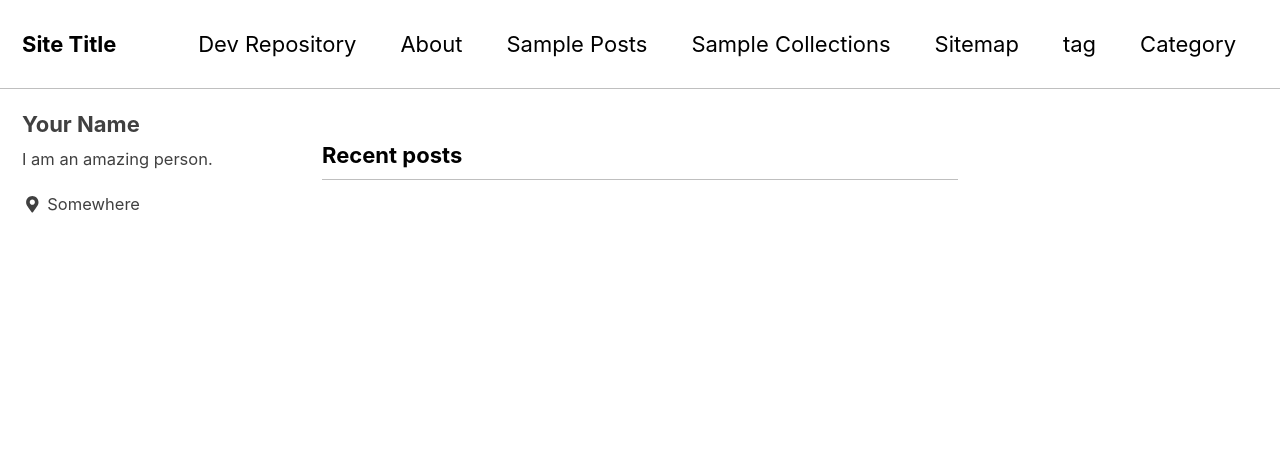
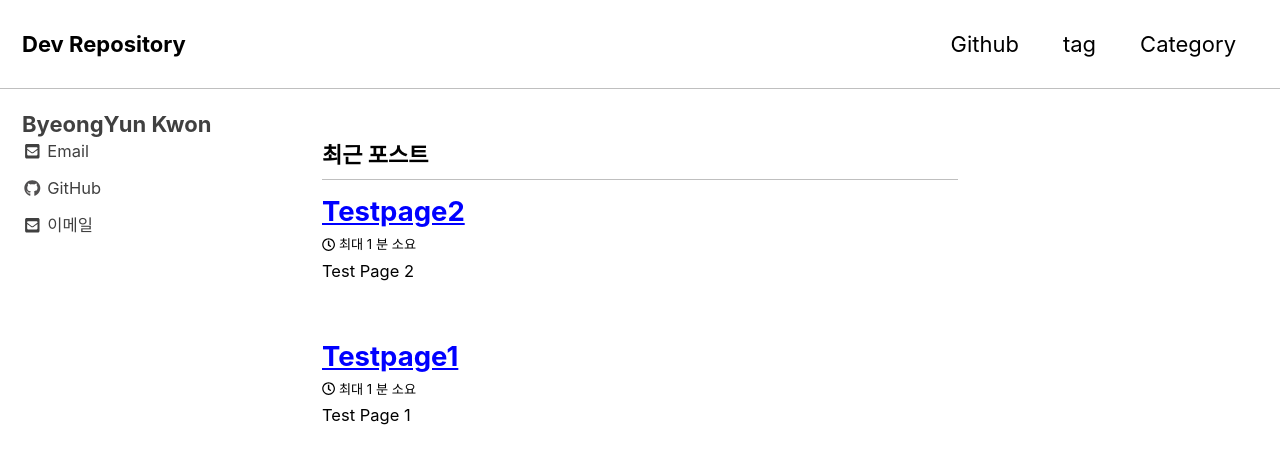
Before and after one commit to sksggg123/sksggg123.github.io, a Jekyll site: the page built from index.html, in a window 1280 px wide and 900 px high. Shown: the top 464 px of the window. Built offline with Jekyll 4.4.1, drawn with Linux system fonts in a browser that asks for light colours; cached includes are drawn as plain includes; nearby versions of some CDN libraries; the list of posts is cut into pages by our own code; some of the changed text lies outside the part shown.

Commit message:
apply minimal-mistakes theme to jekyll blog

```diff
--- a/_config.yml
+++ b/_config.yml
@@ -15,19 +15,19 @@
 minimal_mistakes_skin    :  "contrast" # "default",  "air", "aqua", "contrast", "dark", "dirt", "neon", "mint", "plum", "sunrise"
 
 # Site Settings
-locale                   : "en-US"
-title                    : "Site Title"
+locale                   : "ko"
+title                    : "Dev Repository"
 title_separator          : "-"
-name                     : "Your Name"
-description              : "An amazing website."
-url                      : # the base hostname & protocol for your site e.g. "https://mmistakes.github.io"
+name                     : "ByeongYun Kwon"
+description              : # "An amazing website." #주석 처리 함. 20181221
+url                      : "https://sksggg123.github.io" # the base hostname & protocol for your site e.g. "https://mmistakes.github.io"
 baseurl                  : # the subpath of your site, e.g. "/blog"
-repository               : # GitHub username/repo-name e.g. "mmistakes/minimal-mistakes"
-teaser                   : # path of fallback teaser image, e.g. "/assets/images/500x300.png"
+repository               : "sksggg123/sksggg123.github.io" # GitHub username/repo-name e.g. "mmistakes/minimal-mistakes"
+teaser                   : "/assets/images/github_profile.jpeg" # path of fallback teaser image, e.g. "/assets/images/500x300.png"
 # breadcrumbs            : false # true, false (default)
 words_per_minute         : 200
 comments:
-  provider               : # false (default), "disqus", "discourse", "facebook", "google-plus", "staticman", "staticman_v2", "utterances", "custom"
+  provider               : "utterances" # false (default), "disqus", "discourse", "facebook", "google-plus", "staticman", "staticman_v2", "utterances", "custom"
   disqus:
     shortname            : # https://help.disqus.com/customer/portal/articles/466208-what-s-a-shortname-
   discourse:
@@ -49,7 +49,7 @@ staticman:
   path                   : # "/_data/comments/{options.slug}" (default)
   requiredFields         : # ['name', 'email', 'message']
   transforms:
-    email                : # "md5"
+    email                : "sksggg123@gmail.com" # "md5"
   generatedFields:
     date:
       type               : # "date"
@@ -103,51 +103,51 @@ analytics:
 
 # Site Author
 author:
-  name             : "Your Name"
+  name             : "ByeongYun Kwon"
   avatar           : # path of avatar image, e.g. "/assets/images/bio-photo.jpg"
-  bio              : "I am an amazing person."
-  location         : "Somewhere"
-  email            :
+  bio              : # "I am an amazing person."
+  location         : # "Somewhere"
+  email            : "sksggg123@gmail.com"
   links:
     - label: "Email"
       icon: "fas fa-fw fa-envelope-square"
-      # url: mailto:your.name@email.com
-    - label: "Website"
-      icon: "fas fa-fw fa-link"
-      # url: "https://your-website.com"
-    - label: "Twitter"
-      icon: "fab fa-fw fa-twitter-square"
-      # url: "https://twitter.com/"
-    - label: "Facebook"
-      icon: "fab fa-fw fa-facebook-square"
-      # url: "https://facebook.com/"
+      url: mailto:sksggg123@gmail.com
+    #- label: "Website"
+    #  icon: "fas fa-fw fa-link"
+    #  url: "https://sksggg123.github.io"
+    #- label: "Twitter"
+    #  icon: "fab fa-fw fa-twitter-square"
+    #  url: "https://twitter.com/"
+    #- label: "Facebook"
+    #  icon: "fab fa-fw fa-facebook-square"
+    #  url: "https://facebook.com/devCommuter"
     - label: "GitHub"
       icon: "fab fa-fw fa-github"
-      # url: "https://github.com/"
-    - label: "Instagram"
-      icon: "fab fa-fw fa-instagram"
+      url: "https://github.com/sksggg123"
+    #- label: "Instagram"
+    #  icon: "fab fa-fw fa-instagram"
       # url: "https://instagram.com/"
 
 # Site Footer
 footer:
   links:
-    - label: "Twitter"
-      icon: "fab fa-fw fa-twitter-square"
+    #- label: "Twitter"
+    #  icon: "fab fa-fw fa-twitter-square"
       # url:
-    - label: "Facebook"
-      icon: "fab fa-fw fa-facebook-square"
+    #- label: "Facebook"
+    #  icon: "fab fa-fw fa-facebook-square"
       # url:
     - label: "GitHub"
       icon: "fab fa-fw fa-github"
+      url: "https://github.com/sksggg123"
+    #- label: "GitLab"
+    #  icon: "fab fa-fw fa-gitlab"
       # url:
-    - label: "GitLab"
-      icon: "fab fa-fw fa-gitlab"
+    #- label: "Bitbucket"
+    #  icon: "fab fa-fw fa-bitbucket"
       # url:
-    - label: "Bitbucket"
-      icon: "fab fa-fw fa-bitbucket"
-      # url:
-    - label: "Instagram"
-      icon: "fab fa-fw fa-instagram"
+    #- label: "Instagram"
+    #  icon: "fab fa-fw fa-instagram"
       # url:
 
 
@@ -287,6 +287,6 @@ defaults:
       layout: single
       author_profile: true
       read_time: true
-      comments: # true
+      comments: true
       share: true
       related: true
--- a/_includes/comments-providers/utterances.html
+++ b/_includes/comments-providers/utterances.html
@@ -10,7 +10,8 @@
 
     var script = document.createElement('script');
     script.setAttribute('src', 'https://utteranc.es/client.js');
-    script.setAttribute('repo', '{{ site.repository }}');
+    // script.setAttribute('repo', '{{ site.repository }}');
+    script.setAttribute('repo', 'sksggg123/blog-comments');
     script.setAttribute('issue-term', 'pathname');
     script.setAttribute('theme', '{{ site.comments.utterances.theme | default: "github-light" }}');
     script.setAttribute('crossorigin', 'anonymous');
--- /dev/null
+++ b/_posts/2018-12-21-testPage1.md
@@ -0,0 +1,6 @@
+# Test Page 1
+
+>test page
+>content ??
+>what is color
+>what is theme
--- /dev/null
+++ b/_posts/2018-12-21-testPage2.md
@@ -0,0 +1 @@
+# Test Page 2
```
Also changed, not shown: _data/navigation.yml (+10 -10 lines), assets/images/github_profile.jpeg (added).
